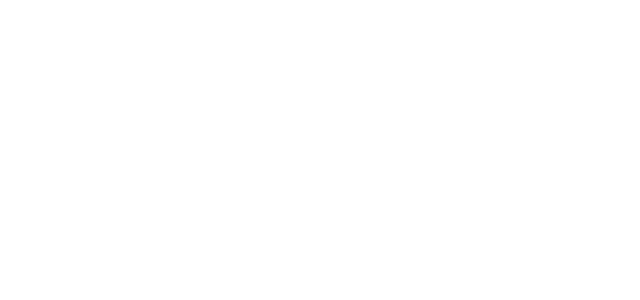
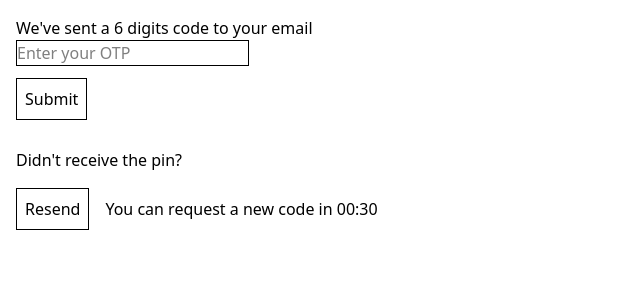
Before and after one commit to 8uZle7hsAhS/converza, a React (Vite) app in the folder client/: page /otp in a window 1280 px wide. Before the commit this address had no page. Shown: the top 300 px of the page, without its empty margins (0-640 px from the left). Built offline with nearby package versions, Linux system fonts and the light colour scheme.

Commit message:
feat: otp

```diff
--- a/client/package.json
+++ b/client/package.json
@@ -11,6 +11,7 @@
   },
   "dependencies": {
     "@tailwindcss/vite": "^4.1.11",
+    "axios": "^1.11.0",
     "dotenv": "^17.2.1",
     "react": "^19.1.0",
     "react-dom": "^19.1.0",
--- a/client/src/App.tsx
+++ b/client/src/App.tsx
@@ -1,9 +1,10 @@
-import { Route, Routes } from "react-router-dom";
-import LoginPage from "./components/LoginPage";
-import HomePage from "./components/HomePage";
-import SignupPage from "./components/SignupPage";
-import SettingsPage from "./components/SettingsPage";
-import ProfilePage from "./components/ProfilePage";
+import { Route, Routes, useNavigate } from 'react-router-dom';
+import LoginPage from './components/LoginPage';
+import HomePage from './components/HomePage';
+import SignupPage from './components/SignupPage';
+import SettingsPage from './components/SettingsPage';
+import ProfilePage from './components/ProfilePage';
+import OtpPage from './components/OtpPage';
 
 const App = () => {
   return (
@@ -14,6 +15,7 @@
         <Route path="/signup" element={<SignupPage />} />
         <Route path="/settings" element={<SettingsPage />} />
         <Route path="/profile" element={<ProfilePage />} />
+        <Route path="/otp" element={<OtpPage />} />
       </Routes>
     </div>
   );
--- /dev/null
+++ b/client/src/components/OtpPage.tsx
@@ -0,0 +1,80 @@
+import { useEffect, useState } from 'react';
+import axios from 'axios';
+import { useLocation, useNavigate } from 'react-router-dom';
+
+const OtpPage = () => {
+  const location = useLocation();
+  const { data } = location.state || {};
+  const navigate = useNavigate();
+  const [generatedOtp, setGeneratedOtp] = useState<number>();
+
+  useEffect(() => {
+    const getOtpAsync = async () => {
+      const otp = await generateOtp();
+      setGeneratedOtp(otp);
+    };
+
+    // getOtpAsync();
+
+    console.log(typeof data);
+  }, []);
+
+  const handleSubmit = (e: React.FormEvent<HTMLFormElement>) => {
+    e.preventDefault();
+
+    const formData = new FormData(e.currentTarget);
+    const otp = formData.get('otp') as string;
+
+    if (!otp || isNaN(Number(otp))) {
+      console.log(' INVALID INPUT, PLEASE ENTER A NUMERIC VALUE');
+      return;
+    }
+
+    if (Number(otp) !== generatedOtp) {
+      console.log(' INVALID OTP, PLEASE TRY AGAIN');
+      return;
+    }
+
+    console.log('OTP IS CORRECT');
+    navigate('/login');
+  };
+
+  const resendOtp = () => {
+    // backend send otp
+  };
+
+  const generateOtp = async (): Promise<number> => {
+    const response = await axios.post('localhost://6000/api/generate-otp', {
+      data: data,
+    });
+
+    return 20;
+  };
+
+  return (
+    <div className="flex flex-col">
+      <form onSubmit={handleSubmit}>
+        <div className="flex flex-col">
+          <p>We've sent a 6 digits code to your email</p>
+          <input
+            className="border border-black w-fit"
+            placeholder="Enter your OTP"
+            id="inputOtp"
+            name="otp"
+            type="text"
+          />
+          <button className="text-start mt-3 border border-black w-fit p-2">
+            <p>Submit</p>
+          </button>
+        </div>
+      </form>
+      <p className="mt-7">Didn't receive the pin? </p>
+      <div className="flex items-center space-x-4 mt-4">
+        <button className="border border-black w-fit p-2 ">Resend</button>
+        <p> You can request a new code in 00:30</p>
+      </div>
+    </div>
+  );
+};
+
+export default OtpPage;
--- a/client/src/components/SignupPage.tsx
+++ b/client/src/components/SignupPage.tsx
@@ -1,7 +1,10 @@
 import React, { useState, type JSX } from 'react';
+import { useNavigate } from 'react-router-dom';
 import * as z from 'zod';
 
 const SignupPage = () => {
+  const navigate = useNavigate();
+
   const [signupInfo, setSignupInfo] = useState<{
     fullName: string;
     email: string;
@@ -11,11 +14,6 @@
 
   const [formsError, setFormsError] = useState<{ [key: string]: string }>({});
 
-  const isFormEmpty =
-    !signupInfo.fullName ||
-    !signupInfo.email ||
-    !signupInfo.password ||
-    !signupInfo.confirmPassword;
   const messageForm = (): JSX.Element => {
     const formSchema = z
       .object({
@@ -65,8 +63,10 @@
 
       if (result.success) {
         // send to the backend
+        console.log(typeof data, data);
         handleSignup(data);
         setFormsError({});
+        navigate('/otp', { state: data });
       } else {
         const formErrors = result.error.format();
         setFormsError({
@@ -81,7 +81,7 @@
     };
 
     return (
-      <div className="flex flex-col mt-32">
+      <div className="flex flex-col mt-10">
         <h1>Sign Up:</h1>
 
         {/* INFORMATIONS:  */}
@@ -141,7 +141,7 @@
           </div>
 
           <button
-            disabled={isFormEmpty}
+            // disabled={isFormEmpty}
             type="submit"
             className=" h-10 md:h-13 lg:h-10 bg-zinc-900 border border-cyan-500 text-cyan-500 rounded-sm active:scale-95 active:bg-cyan-500 active:text-zinc-900 "
           >
@@ -154,7 +154,7 @@
 
   return (
     <div>
-      <h1>SIGNUP PAGE</h1>
+      <h1>SIGN UP PAGE</h1>
       {messageForm()}
     </div>
   );
```
Also changed, not shown: 1 other file (tests, documents, lock files or other folders).
